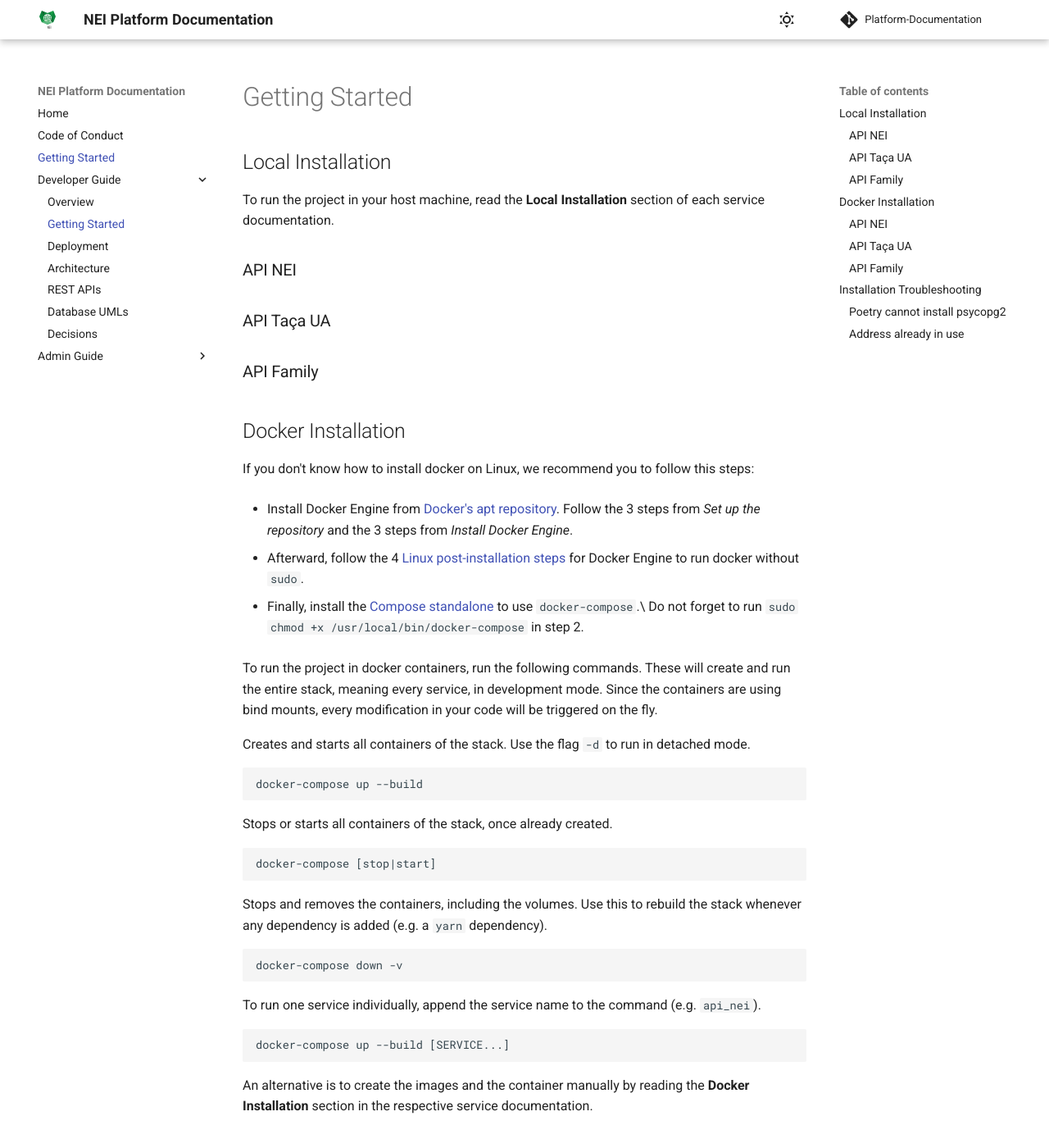
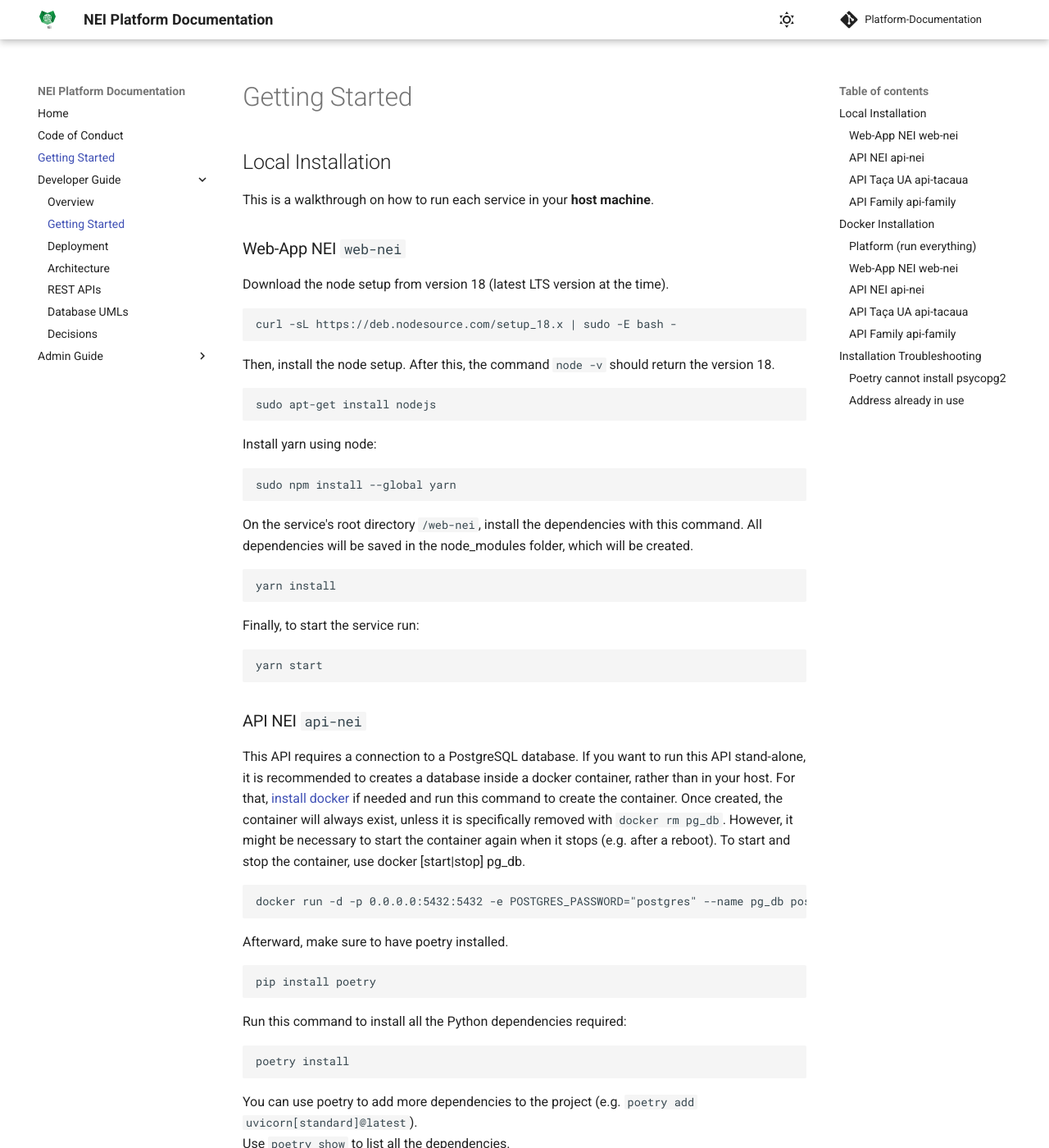
Before and after one commit to NEI-AAUAV/Platform-Documentation, an MkDocs documentation site: the page built from docs/dev-guide/installation.md, in a window 1280 px wide and 1400 px high. Shown: the whole window at 82% size. Built offline with MkDocs 1.6.1 and Material for MkDocs 9.7.7, drawn with Linux system fonts in a browser that asks for light colours; comment, search, counter and statistics services are not loaded; some of the changed text lies outside the part shown.

Commit message:
update installation

````diff
--- a/docs/dev-guide/installation.md
+++ b/docs/dev-guide/installation.md
@@ -1,23 +1,72 @@
 ## Local Installation
 
-To run the project in your host machine, read the **Local Installation** section of each service documentation.
+This is a walkthrough on how to run each service in your **host machine**.
 
-<!-- - [NEI Web App](../web-nei/README.md#local-installation) web_nei
-- [NEI API](../api-nei/README.md#local-installation) api_nei
-- [Taça UA API](../api-tacaua/README.md#local-installation) api_tacaua -->
+### Web-App NEI `web-nei`
 
+Download the node setup from version 18 (latest LTS version at the time).
+```
+curl -sL https://deb.nodesource.com/setup_18.x | sudo -E bash -
+```
 
-### API NEI
+Then, install the node setup. After this, the command `node -v` should return the version 18.
+```
+sudo apt-get install nodejs
+```
 
+Install yarn using node:
+```
+sudo npm install --global yarn
+```
 
-### API Taça UA
+On the service's root directory `/web-nei`, install the dependencies with this command. All dependencies will be saved in the node_modules folder, which will be created.
+```
+yarn install
+```
 
+Finally, to start the service run:
+```
+yarn start
+```
 
-### API Family
+### API NEI `api-nei`
 
+This API requires a connection to a PostgreSQL database. If you want to run this API stand-alone, it is recommended to creates a database inside a docker container, rather than in your host. For that, [install docker](#docker-installation) if needed and run this command to create the container. Once created, the container will always exist, unless it is specifically removed with `docker rm pg_db`. However, it might be necessary to start the container again when it stops (e.g. after a reboot). To start and stop the container, use docker [start|stop] pg_db.
+```
+docker run -d -p 0.0.0.0:5432:5432 -e POSTGRES_PASSWORD="postgres" --name pg_db postgres
+```
 
+Afterward, make sure to have poetry installed.
+```
+pip install poetry
+```
+
+Run this command to install all the Python dependencies required:
+```
+poetry install
+```
+
+You can use poetry to add more dependencies to the project (e.g. `poetry add uvicorn[standard]@latest`).<br>
+Use `poetry show` to list all the dependencies.
+
+Then, on the service's root directory `/api-nei`, run the FastAPI server via poetry with the Python command:
+```
+poetry run uvicorn app.main:app --reload
+```
+
+### API Taça UA `api-tacaua`
+
+The installation for this api is equal to the [API NEI installation](#api-nei-api-nei).
+
+### API Family `api-family`
+
+*To be written...*
 
 ## Docker Installation
+
+This is a walkthrough on how to run each service in **docker containers**.<br>
+You can use `docker-compose` to install and run every service or a single service easily.<br>
+On alternative, you can use `docker` to create the images and the container manually by following the respective service section below.
 
 If you don't know how to install docker on Linux, we recommend you to follow this steps:
 
@@ -25,51 +74,65 @@ If you don't know how to install docker on Linux, we recommend you to follow thi
 
 - Afterward, follow the 4 [Linux post-installation steps](https://docs.docker.com/engine/install/linux-postinstall/#manage-docker-as-a-non-root-user) for Docker Engine to run docker without `sudo`.
 
-- Finally, install the [Compose standalone](https://docs.docker.com/compose/install/other/#on-linux) to use `docker-compose`.\
-Do not forget to run `sudo chmod +x /usr/local/bin/docker-compose` in step 2.
+- Finally, install the [Compose standalone](https://docs.docker.com/compose/install/other/#on-linux) to use `docker-compose`.<br>
+**NOTES:** You may need to run `curl` with `sudo`, and do not forget to run `sudo chmod +x /usr/local/bin/docker-compose` in step 2.
 
 
+### Platform (run everything)
 
-To run the project in docker containers, run the following commands. These will create and run the entire stack, meaning every service, in development mode. Since the containers are using bind mounts, every modification in your code will be triggered on the fly.
+These commands will use `docker-compose` to create and run the entire stack, meaning every service, in development mode. Since the containers are using bind mounts, every modification in your code will be triggered on the fly and update the containers.
 
-Creates and starts all containers of the stack. Use the flag `-d` to run in detached mode.
+If you want to create the images and the container manually
 
+1. Create and start all containers of the stack. Use the flag `-d` to run in detached mode.
 ```
 docker-compose up --build
 ```
 
-Stops or starts all containers of the stack, once already created.
-
+2. Stop or start all containers of the stack, once already created.
 ```
 docker-compose [stop|start]
 ```
 
-Stops and removes the containers, including the volumes. Use this to rebuild the stack whenever any dependency is added (e.g. a `yarn` dependency).
-
+3. Stop and remove the containers, including the volumes. Use this to rebuild the stack whenever any dependency is added (e.g. a `yarn` dependency).
 ```
 docker-compose down -v
 ```
 
-To run one service individually, append the service name to the command (e.g. `api_nei`).
-
+4. To run one service individually, append the service name to the command (e.g. `api_nei`).
 ```
 docker-compose up --build [SERVICE...]
 ```
 
-An alternative is to create the images and the container manually by reading the **Docker Installation** section in the respective service documentation.
 
-<!-- - [NEI Web App](../web-nei/README.md#docker-installation) web_nei
-- [NEI API](../api-nei/README.md#docker-installation) api_nei
-- [Taça UA API](../api-tacaua/README.md#docker-installation) api_tacaua -->
-
-### API NEI
-
-### API Taça UA
-
-### API Family
+### Web-App NEI `web-nei`
 
 
+### API NEI `api-nei`
 
+Create the container for two PostgreSQL databases, postgres and postgres_test.
+```
+docker run -d -p 0.0.0.0:5432:5432 -e POSTGRES_DB="postgres_test" -e POSTGRES_PASSWORD="postgres" --name pg_db postgres:15-alpine
+```
+On the service's root directory `/api-nei`, build the image that will be used to create the service container. The flag `--no-cache` can be useful in some situations that require to not use cache when building the image.
+```
+docker build . -t api_nei [--no-cache]
+```
+
+Create the NEI-API service.
+```
+docker run -it -v `pwd`:/api_nei --network host --name api_nei api_nei
+```
+
+With this latter step, everything is completed. To restart the service afterwards, simply run `docker start pg_db` and `docker start -i api_nei` (the `-i` flag runs the container in interactive mode).
+
+### API Taça UA `api-tacaua`
+
+*To be written...*
+
+### API Family `api-family`
+
+*To be written...*
 
 ## Installation Troubleshooting
 
````
